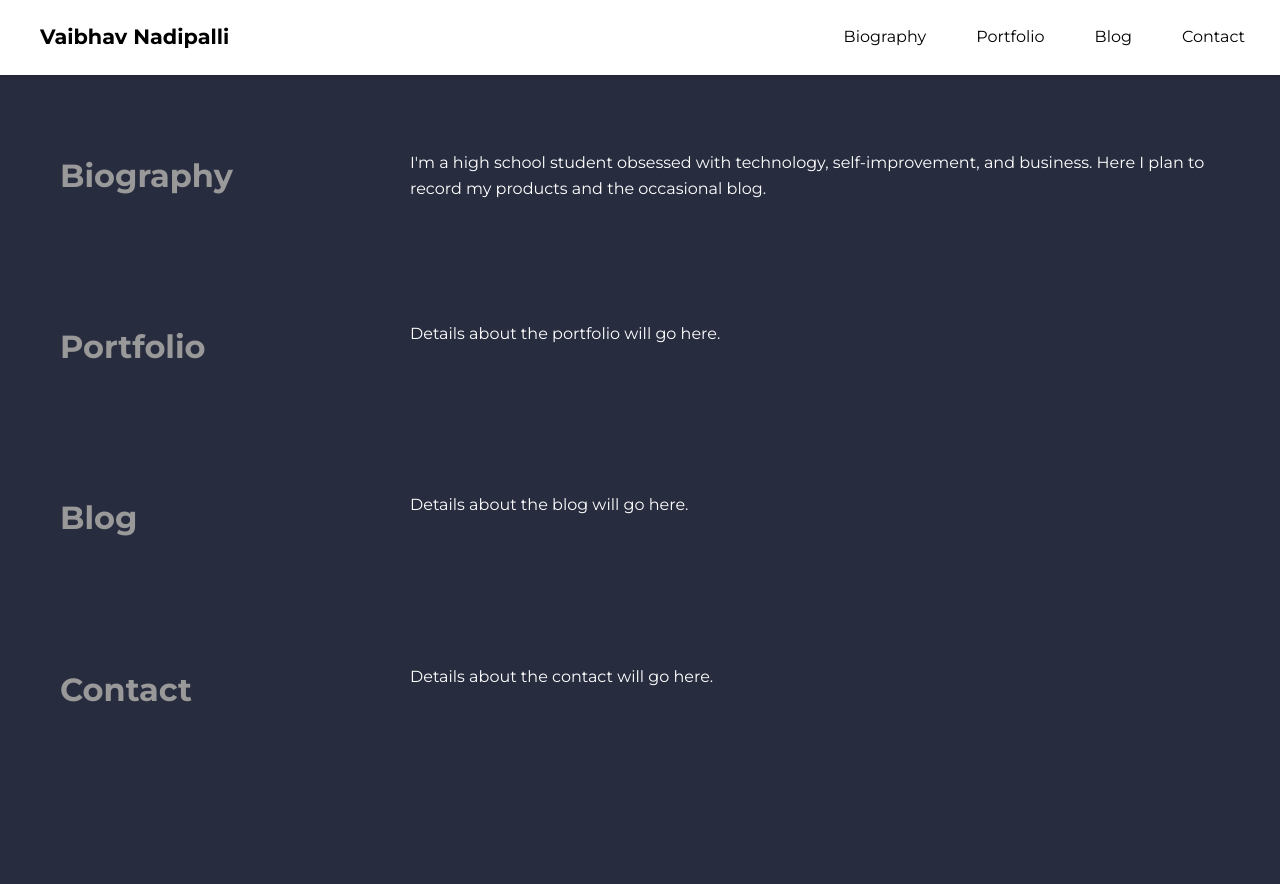
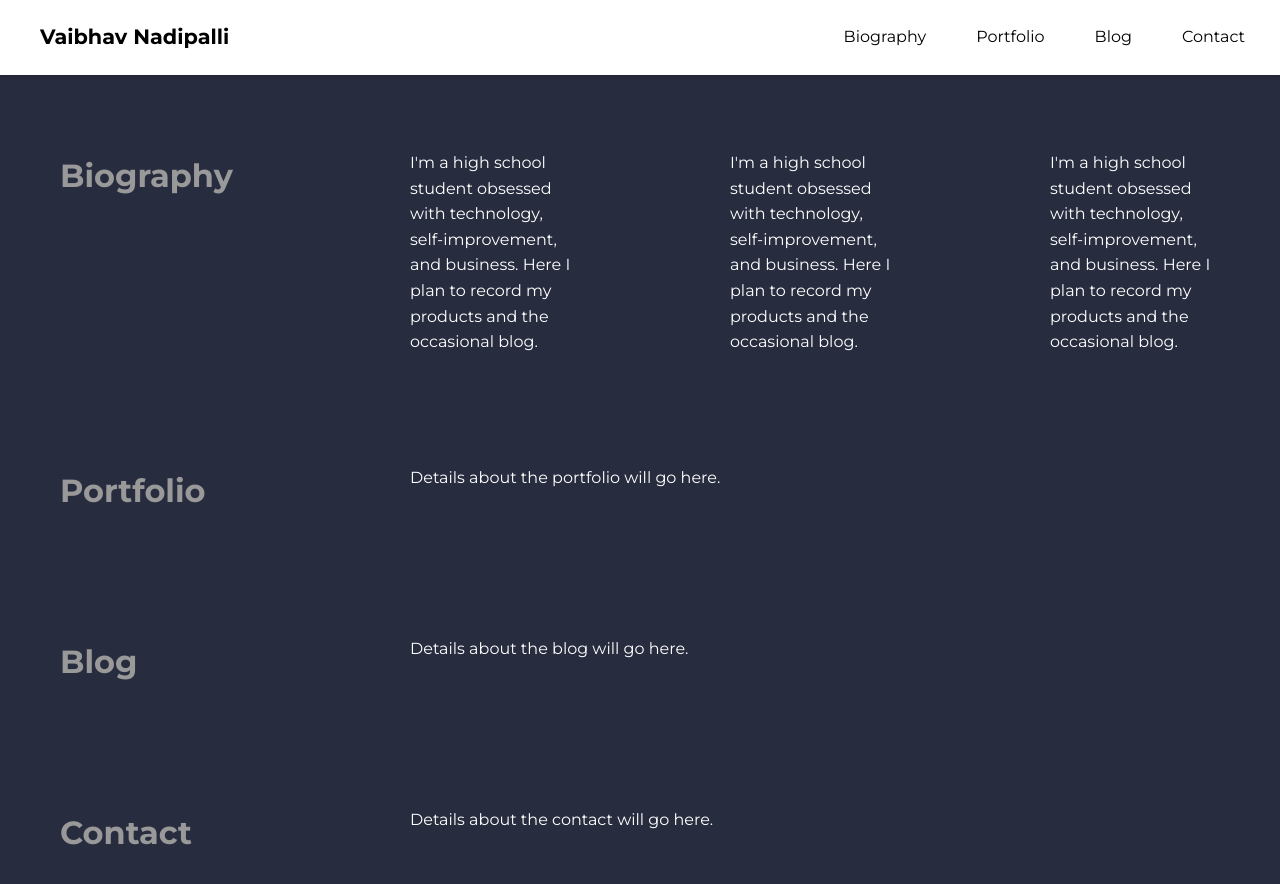
Before and after one commit to Vaibhav-Nadipalli/vaibhav-nadipalli.github.io, a Jekyll site: the page built from index.markdown, in a window 1280 px wide and 948 px high. Shown: the top 884 px of the window. Built offline with Jekyll 4.4.1, drawn with Linux system fonts in a browser that asks for light colours.

Commit message:
Update default.html

```diff
--- a/_layouts/default.html
+++ b/_layouts/default.html
@@ -29,6 +29,9 @@
         <section id="bio">
             <h2 class="section-title">Biography</h2>
             <p>I'm a high school student obsessed with technology, self-improvement, and business. Here I plan to record my products and the occasional blog.</p>
+            <p>I'm a high school student obsessed with technology, self-improvement, and business. Here I plan to record my products and the occasional blog.</p>
+            <p>I'm a high school student obsessed with technology, self-improvement, and business. Here I plan to record my products and the occasional blog.</p>
+
         </section>
         <section id="portfolio">
             <h2 class="section-title">Portfolio</h2>
```
